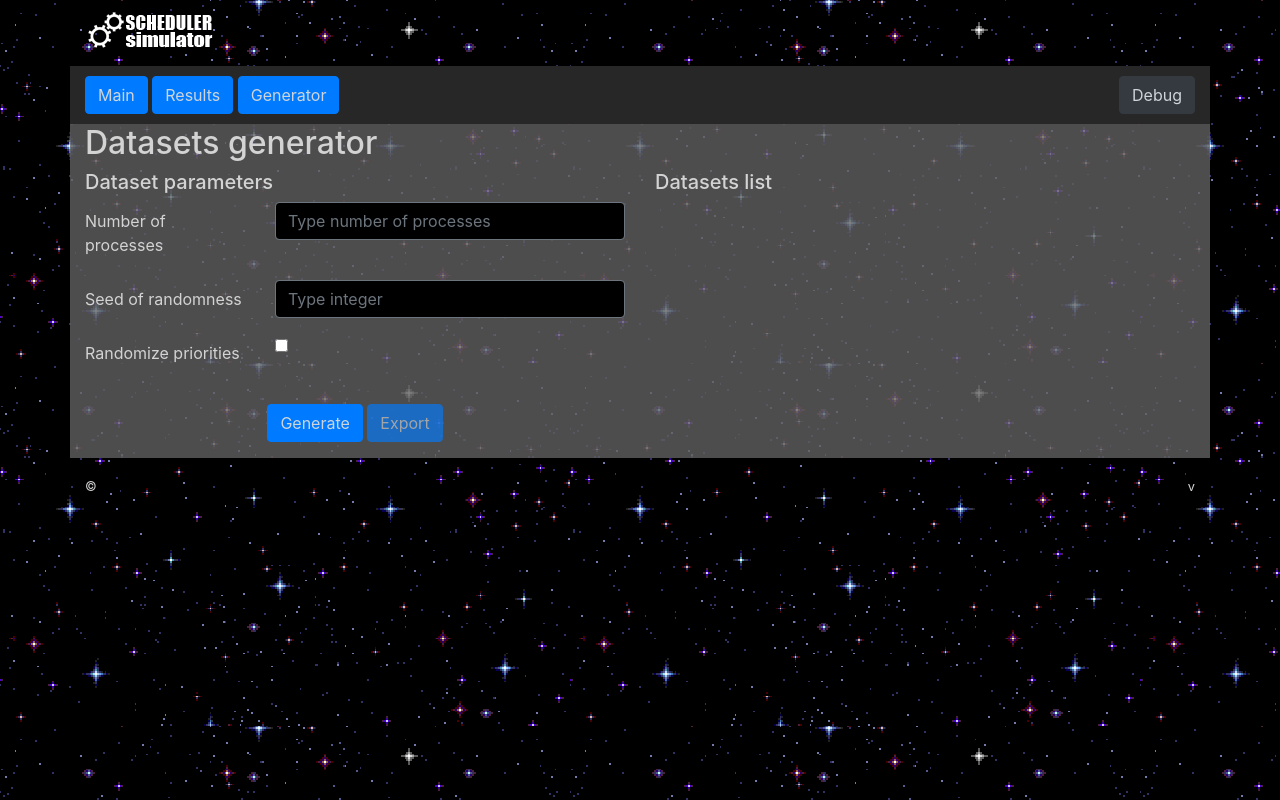
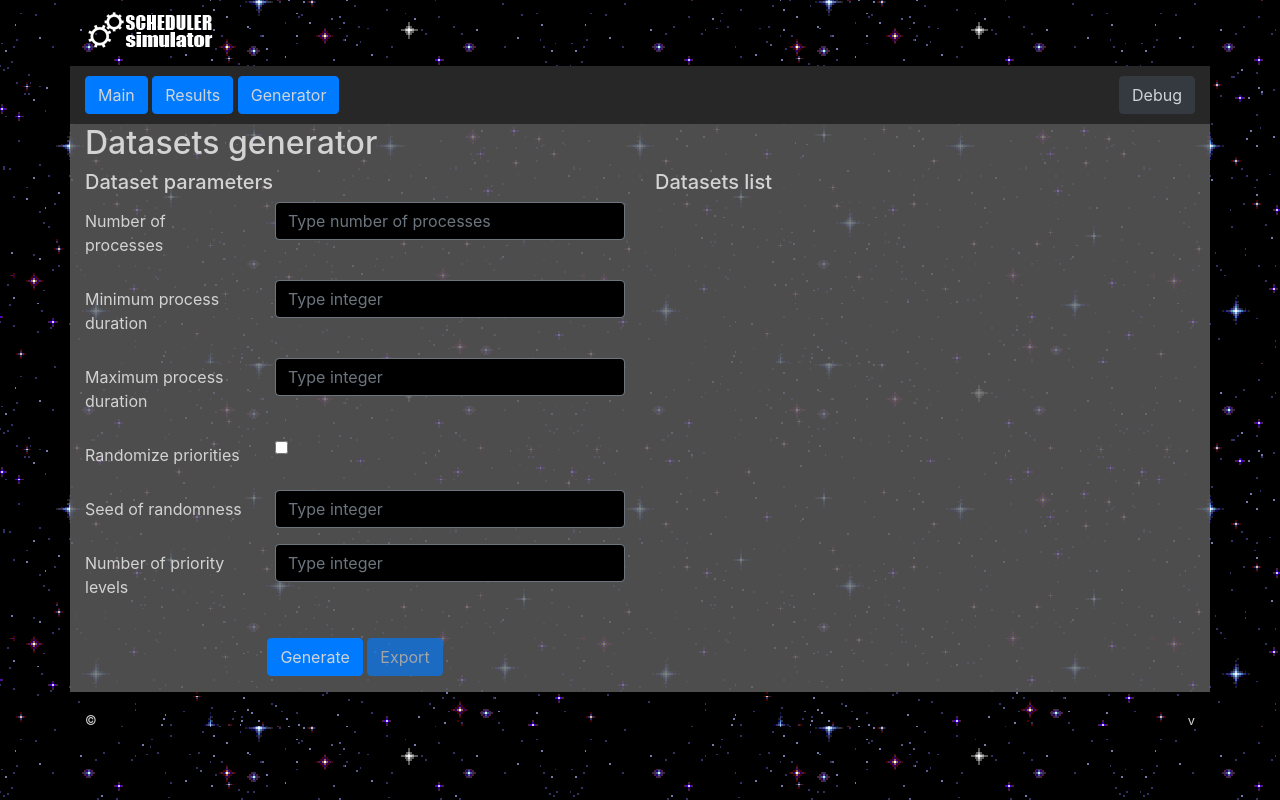
Before and after one commit to radq98/scheduler-simulator, a Flask app: template templates/generator.html in a window 1280 px wide. Run offline with Flask 2, Linux system fonts and the light colour scheme; the template is opened without the code that fills it, so the values that code supplies are empty; some libraries are stand-ins or nearby versions.

Commit message:
App update

```diff
--- a/app.py
+++ b/app.py
@@ -42,26 +42,37 @@ def results():
     return render_template("results.html", context=context)
 
 
-@app.route("/generator", methods=["POST"])
+@app.route("/generator", methods=["POST", "GET"])
 def generator():
-    form = request.form
-    newDataset = []
-    if form.get("number-of-processes") != None:
-        numberOfProcesses = int(form.get("number-of-processes"))
-        #randomSeed = int(form.get("random-seed"))
-        #randomizePriority = form.get("randomize-priority")
-        for x in range(numberOfProcesses):
-            newDataset.append({
-                "id": x,
-                "period-time": randint(1,100),
-                "priority": randint(1,100)
-                })
-    print(newDataset)
-    if newDataset != []:
-        with open("./datasets/tmp.json", "w",) as f:
-            json.dump(newDataset, f, indent=4)
+    if request.method == 'POST':
+        newDataset = []
+        form = request.form
+        datasetSettings = {
+            "numberOfProcesses": int(form.get("number-of-processes")),
+            "minimumProcessDuration": int(form.get("minimum-process-duration")),
+            "maximumProcessDuration": int(form.get("maximum-process-duration")),
+            "randomizePriority": bool(form.get("randomize-priority")),
+            "randomSeed": int(form.get("random-seed")),
+            "numberOfPriorityLevels": int(form.get("number-of-priority-levels"))
+        }
+        newDataset.append(datasetSettings)
+        if form.get("number-of-processes") != None:
+            for x in range(datasetSettings.get('numberOfProcesses')):
+                if datasetSettings['randomizePriority']:
+                    priority = randint(1,datasetSettings['numberOfPriorityLevels'])
+                else:
+                    priority = 1
+                newDataset.append({
+                    "PID": x,
+                    "period-time": randint(datasetSettings['minimumProcessDuration'],datasetSettings['maximumProcessDuration']),
+                    "priority": priority
+                    })
+        print(newDataset)
+        if newDataset != []:
+            with open("./datasets/tmp.json", "w",) as f:
+                json.dump(newDataset, f, indent=4)
+        form = None
 
-    form = None
     context = {
         "appversion": appversion,
         "footertext": footertext,
--- a/templates/generator.html
+++ b/templates/generator.html
@@ -21,6 +21,47 @@
           </div>
         </div>
         <div class="form-group row">
+          <label for="minimum-process-duration" class="col-sm-4 col-form-label"
+            >Minimum process duration</label
+          >
+          <div class="col-sm-8">
+            <input
+              type="number"
+              class="form-control"
+              id="form-minimum-process-duration"
+              name="minimum-process-duration"
+              placeholder="Type integer"
+            />
+          </div>
+        </div>
+        <div class="form-group row">
+          <label for="maximum-process-duration" class="col-sm-4 col-form-label"
+            >Maximum process duration</label
+          >
+          <div class="col-sm-8">
+            <input
+              type="number"
+              class="form-control"
+              id="form-maximum-process-duration"
+              name="maximum-process-duration"
+              placeholder="Type integer"
+            />
+          </div>
+        </div>
+        <div class="form-group row">
+          <label for="randomize-priority" class="col-sm-4 col-form-label"
+            >Randomize priorities</label
+          >
+          <div class="col-sm-8">
+            <input
+              type="checkbox"
+              id="form-randomize-priority"
+              name="randomize-priority"
+              title="Generate random priorities in dataset."
+            />
+          </div>
+        </div>
+        <div class="form-group row">
           <label for="random-seed" class="col-sm-4 col-form-label"
             >Seed of randomness</label
           >
@@ -35,15 +76,16 @@
           </div>
         </div>
         <div class="form-group row">
-          <label for="randomize-priority" class="col-sm-4 col-form-label"
-            >Randomize priorities</label
+          <label for="number-of-priority-levels" class="col-sm-4 col-form-label"
+            >Number of priority levels</label
           >
           <div class="col-sm-8">
             <input
-              type="checkbox"
-              id="form-randomize-priority"
-              name="randomize-priority"
-              title="Generate random priorities in dataset."
+              type="number"
+              class="form-control"
+              id="form-number-of-priority-levels"
+              name="number-of-priority-levels"
+              placeholder="Type integer"
             />
           </div>
         </div>
```
Also changed, not shown: 1 other file.
